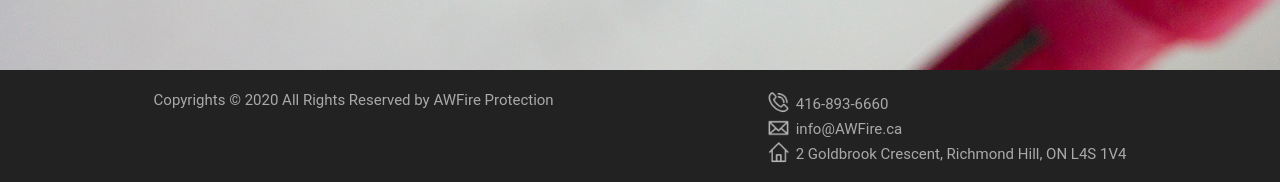
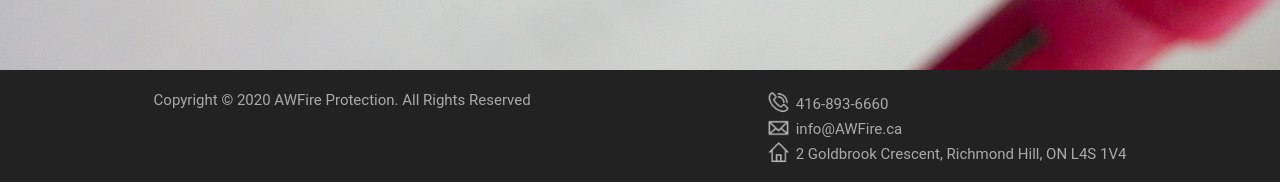
Before and after one commit to jerry7i/awfire, a React (Create React App) app: page / in a window 1280 px wide. Shown: the part 744-926 px from the top of the page. Built offline with nearby package versions, Linux system fonts and the light colour scheme.

Commit message:
inherit from ContentWrapper instead of using another styled div

```diff
--- a/src/components/Footer.js
+++ b/src/components/Footer.js
@@ -11,7 +11,7 @@ const FooterContainer = styled.div`
   background-color: #222;
 `;
 
-const FooterContent = styled.div`
+const FooterContentWrapper = styled(ContentWrapper)`
   display: flex;
   justify-content: space-between;
   flex-wrap: wrap;
@@ -50,10 +50,9 @@ const ContactIcon = styled.img`
 
 const Footer = () => (
   <FooterContainer>
-    <ContentWrapper paddingTopBot="20px">
-      <FooterContent>
+    <FooterContentWrapper paddingTopBot="20px">
       <Copyright>
-          Copyrights &copy; {date.getFullYear()} All Rights Reserved by AWFire Protection
+        Copyright &copy; {date.getFullYear()} AWFire Protection. All Rights Reserved
       </Copyright>
       <ContactInfo>
         <FooterText>
@@ -69,8 +68,7 @@ const Footer = () => (
           2 Goldbrook Crescent, Richmond Hill, ON L4S 1V4
         </FooterText>
       </ContactInfo>
-      </FooterContent>
-    </ContentWrapper>
+    </FooterContentWrapper>
   </FooterContainer>
 );
 
--- a/src/components/Header.js
+++ b/src/components/Header.js
@@ -12,7 +12,7 @@ const HeaderContainer = styled.div`
 	background-color: #fff;
 `;
 
-const HeaderContent = styled.div`
+const HeaderContentWrapper = styled(ContentWrapper)`
 	display: flex;
 	flex-wrap: wrap;
 	align-items: flex-end;
@@ -69,8 +69,7 @@ const Email = styled(ContactInfo)``;
 
 const Header = () => (
 	<HeaderContainer>
-		<ContentWrapper paddingTopBot="10px">
-			<HeaderContent>
+		<HeaderContentWrapper paddingTopBot="10px">
 			<Awfire>
 				<AwfireLogo src={AwfireLogoSrc}/>
 				<HeaderTitle>
@@ -87,8 +86,7 @@ const Header = () => (
 					info@AWFire.ca
 				</Email>
 			</ContactContainer>
-			</HeaderContent>
-		</ContentWrapper>
+		</HeaderContentWrapper>
 	</HeaderContainer>
 );
 
--- a/src/pages/Landing.js
+++ b/src/pages/Landing.js
@@ -9,7 +9,7 @@ const LandingContainer = styled.div`
 	display: block;
 `;
 
-const StyledContentWrapper = styled(ContentWrapper)`
+const ShowcaseContentWrapper = styled(ContentWrapper)`
 	display: table;
 	height: inherit;
 `;
@@ -67,11 +67,11 @@ const ShowcaseText = styled.h1`
 const Landing = () => (
 	<LandingContainer>
 		<Showcase>
-			<StyledContentWrapper>
+			<ShowcaseContentWrapper>
 				<ShowcaseText>
 					Site currently under construction
 				</ShowcaseText>
-			</StyledContentWrapper>
+			</ShowcaseContentWrapper>
 		</Showcase>
 	</LandingContainer>
 );
```
Lines whose indentation alone changed are shown as unchanged.
